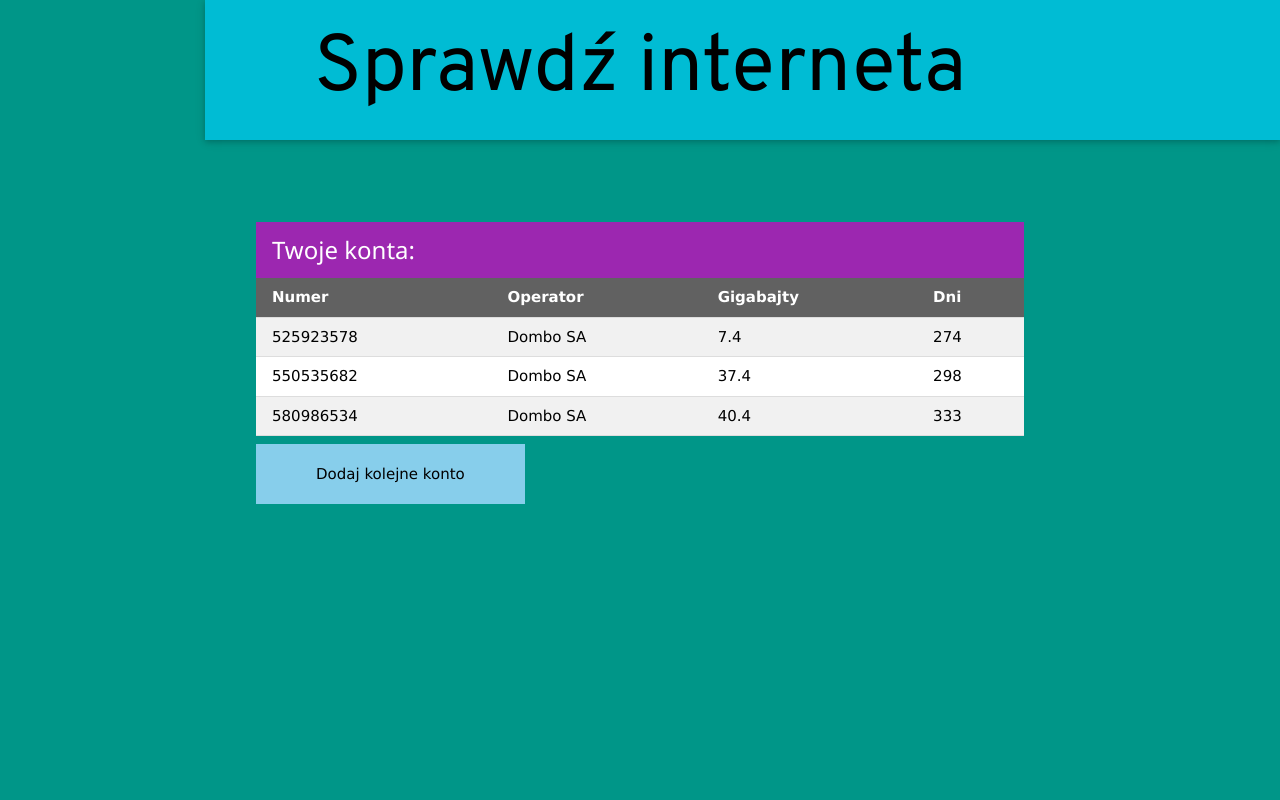
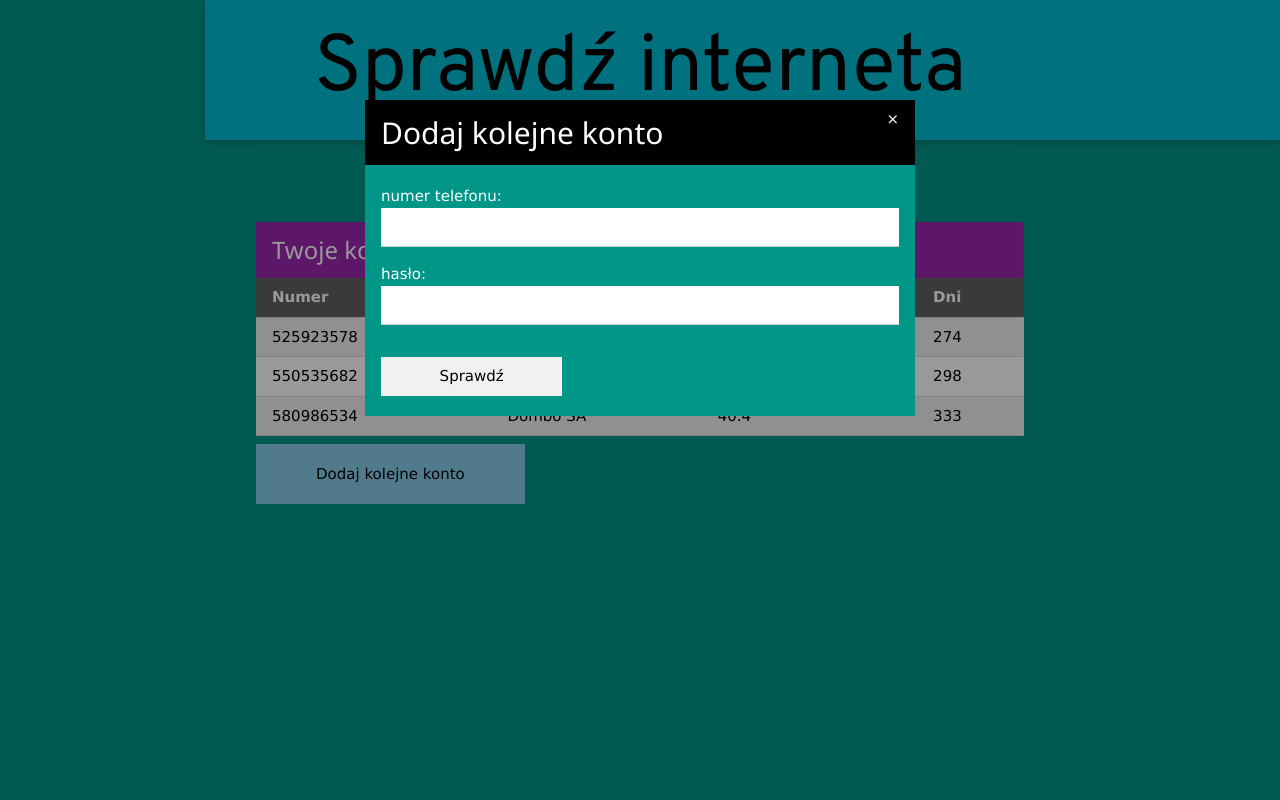
Before and after one commit to amateusz/mobile_data_left, a Flask app: page /services in a window 1280 px wide. Run offline with Flask 2, Linux system fonts and the light colour scheme.

Commit message:
abstracted add_new_form a bit, so it fit into a page and into a modal pop-up

```diff
--- a/templates/add_new_form.html
+++ b/templates/add_new_form.html
@@ -1,6 +1,6 @@
 {% block center %}
-    <div class="w3-auto w3-teal" id="main">
-        <form class="w3-container" style="padding-top: calc(17vw + 20px); padding-bottom: 30vh;" id="landing_form"
+    <form class="w3-container" id="landing_form"
+            {#        <form class="w3-container" style="padding-top: calc(17vw + 20px)" ; id="landing_form"#}
           method="post">
         <label>numer telefonu:</label>
         <input class="w3-input w3-margin-bottom" type="text" name="username">
@@ -9,5 +9,4 @@
         <input class="w3-button w3-ripple w3-light-gray w3-hover-purple w3-margin-top w3-mobile"
                style="width: 35%" type="submit" value="Sprawdź">
     </form>
-    </div>
 {% endblock %}
--- a/templates/services_list.html
+++ b/templates/services_list.html
@@ -32,18 +32,21 @@
 
             <div class="w3-row">
                 <div id="add_new_modal" class="w3-modal">
-                    <div class="w3-modal-content">
+                    <div class="w3-modal-content" style="max-width: 550px;">
                         <header class="w3-container w3-black">
-                    <span onclick="document.getElementById('add_new_modal').style.display='none'"
+
+                    <span onclick="document.getElementById('add_new_modal').style.display='none';"
                           class="w3-button w3-display-topright">&times;</span>
+                            <h2>Dodaj kolejne konto</h2>
+                        </header>
+                        {#                        <div class="w3-container w3-gray">#}
+                        <div class="w3-auto w3-teal" style="padding-top: 20px; padding-bottom: 20px;"
+                             id="main">
                             {% include "add_new_form.html" %}
-                        </header>
-
-                        <div class="w3-container w3-gray">
-
                         </div>
                     </div>
                 </div>
+
 
                 <form onclick="document.getElementById('add_new_modal').style.display = 'block';">
                     <input class="w3-col  w3-button w3-ripple	 w3-light-blue w3-hover-purple w3-mobile"
@@ -52,7 +55,10 @@
                            type="button"
                            value="Dodaj kolejne konto">
                 </form>
+                <script>
+                    document.getElementById('add_new_modal').style.display = 'block'
 
+                </script>
                 <div class="w3-rest  w3-hide-small">
                 </div>
             </div>
--- a/templates/welcome.html
+++ b/templates/welcome.html
@@ -1,2 +1,6 @@
 {% extends "layout.html" %}
-{% include "add_new_form.html" %}
+{% block center %}
+    <div class="w3-auto w3-teal" style="padding-top: calc(17vw + 20px); padding-bottom: 30vh;" id="main">
+        {% include "add_new_form.html" %}
+    </div>
+{% endblock %}
```
Also changed, not shown: templates/layout.html (indentation only). Lines whose indentation alone changed are shown as unchanged.
